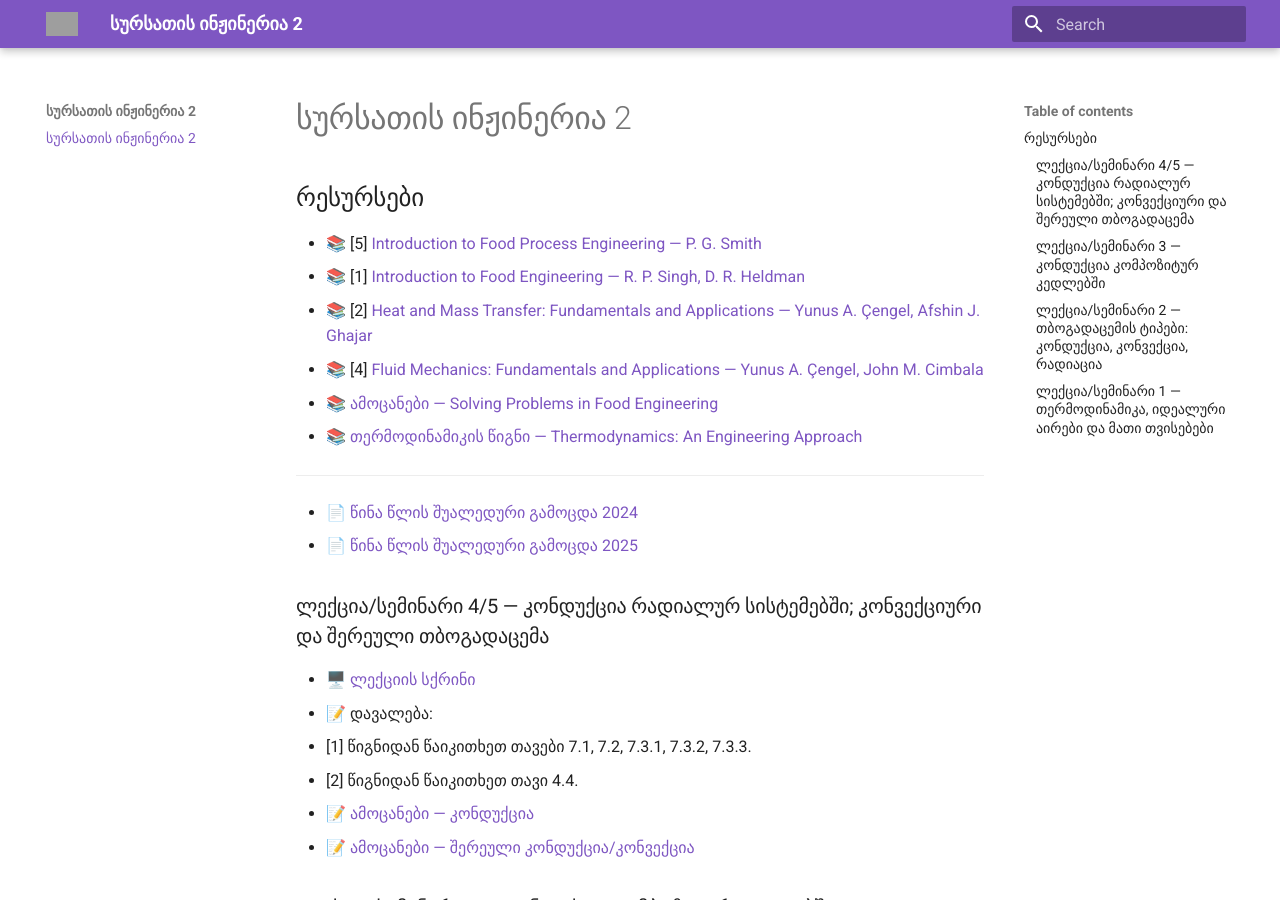
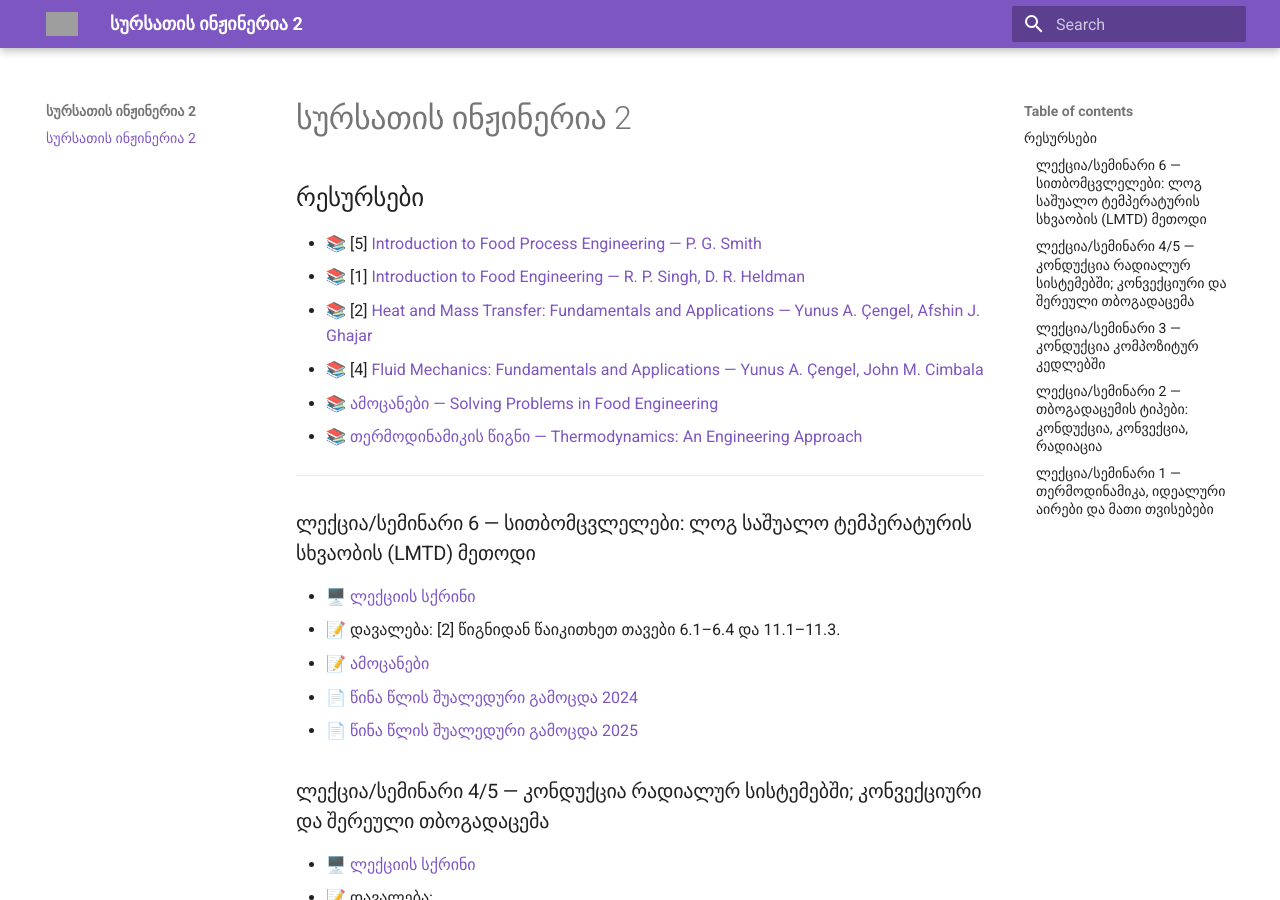
Before and after one commit to gugavar/food-processing-engineering-2-fall-2026, an MkDocs documentation site: the page built from docs/index.md, in a window 1280 px wide and 900 px high. Built offline with MkDocs 1.6.1 and Material for MkDocs 9.7.7, drawn with Linux system fonts in a browser that asks for light colours; grey boxes are pictures that could not be loaded.

Commit message:
Update index.md

```diff
--- a/docs/index.md
+++ b/docs/index.md
@@ -10,6 +10,13 @@
 - 📚 [თერმოდინამიკის წიგნი — Thermodynamics: An Engineering Approach](https://drive.google.com/file/d/1yE8xhtH37rxvtgogK9Cs60tKmCRgruip/view?usp=drive_link)
 
 ---
+### ლექცია/სემინარი 6 — სითბომცვლელები: ლოგ საშუალო ტემპერატურის სხვაობის (LMTD) მეთოდი
+
+- 🖥️ [ლექციის სქრინი](https://drive.google.com/file/d/13SCT_DCB_mgJ3_B974BKoSwldI2FW_WI/view?usp=drive_link)
+- 📝 დავალება: [2] წიგნიდან წაიკითხეთ თავები 6.1–6.4 და 11.1–11.3.
+- 📝 [ამოცანები](https://docs.google.com/document/d/1kPMsFKpzVJnZCjJLF29hbgQ_7gESxF-h/edit?ouid=109332440741070720191&rtpof=true&sd=true&usp=drive_link)
+
+
 - 📄 [წინა წლის შუალედური გამოცდა 2024](https://docs.google.com/document/d/1coP12Vt0dKrQgXgmzQmpuoVszik664BF/edit?ouid=110148669605332798451&rtpof=true&sd=true&usp=drive_link)
 - 📄 [წინა წლის შუალედური გამოცდა 2025](https://docs.google.com/document/d/1wHDG5eiwZ-_-B1pdfyxj0108aoHEkg67/edit?usp=drive_link&ouid=110148669605332798451&rtpof=true&sd=true)
 
```
